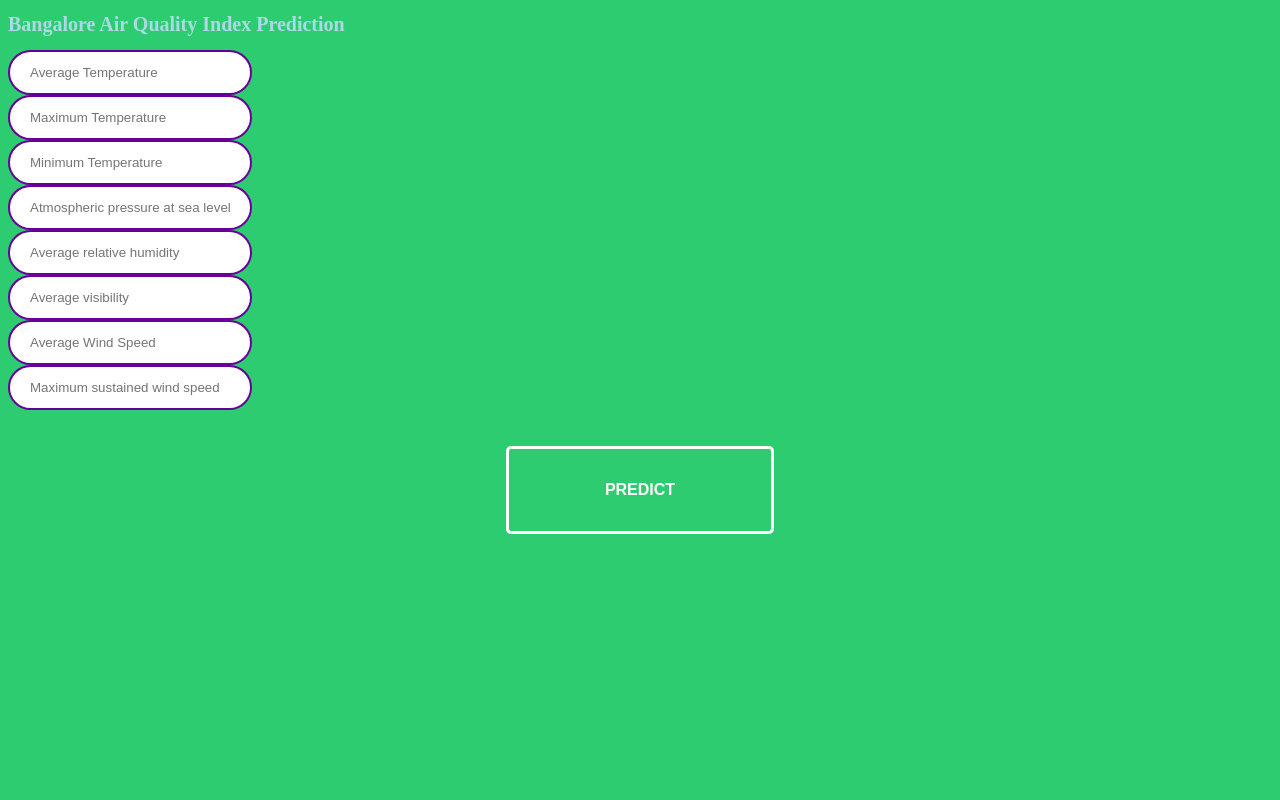
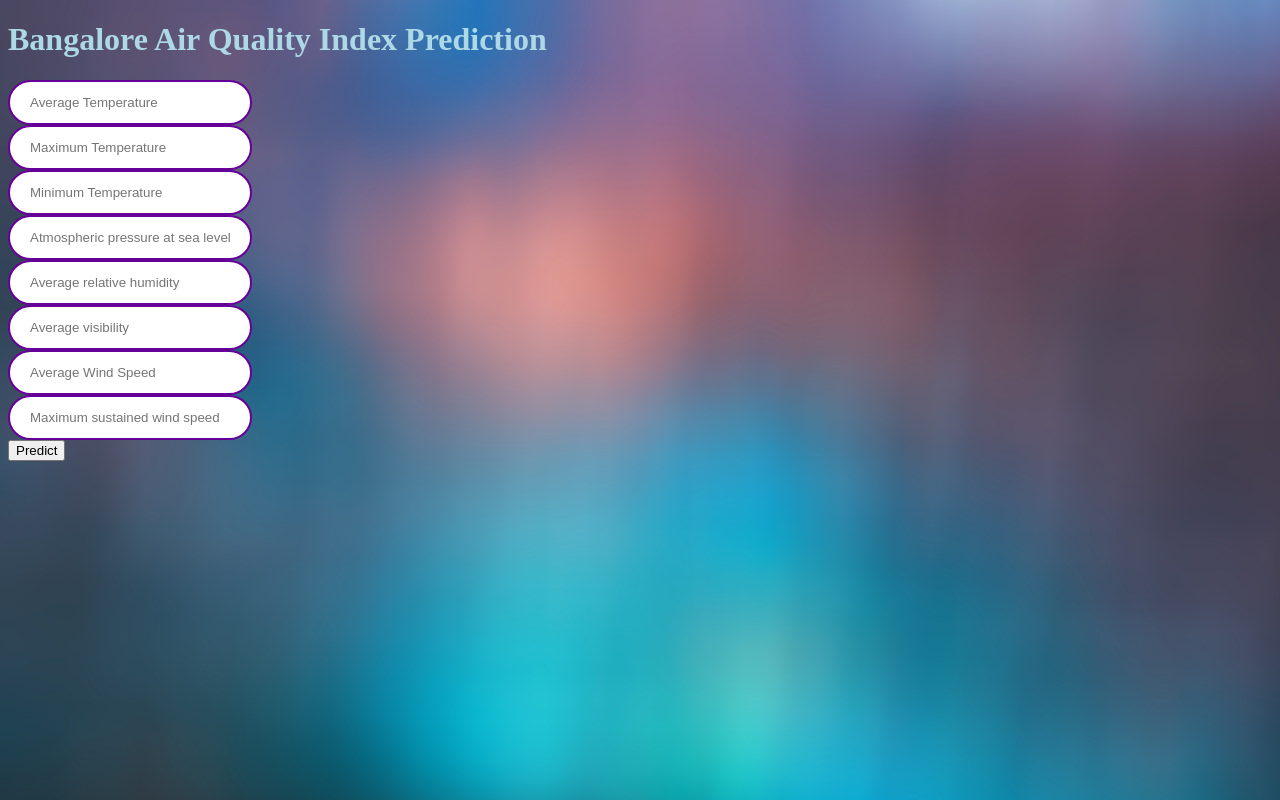
Before and after one commit to RaviG007/AQIapp2, a Flask app: page / in a window 1280 px wide. Run offline with Flask 2, Linux system fonts and the light colour scheme; parts of the project's set-up code (start-up, migrations or seed data) failed here and were passed over.

Commit message:
Update style.css

```diff
--- a/static/css/style.css
+++ b/static/css/style.css
@@ -11,58 +11,3 @@ h1 {
     width: 200px;
     height: 1px;
 }
-body {
-  background: #2ecc71;
-  font-size: 62.5%;
-}
-
-.container {
-  padding: 2em;
-}
-
-/* GENERAL BUTTON STYLING */
-button,
-button::after {
-  -webkit-transition: all 0.3s;
-	-moz-transition: all 0.3s;
-  -o-transition: all 0.3s;
-	transition: all 0.3s;
-}
-
-button {
-  background: none;
-  border: 3px solid #fff;
-  border-radius: 5px;
-  color: #fff;
-  display: block;
-  font-size: 1.6em;
-  font-weight: bold;
-  margin: 1em auto;
-  padding: 2em 6em;
-  position: relative;
-  text-transform: uppercase;
-}
-
-button::before,
-button::after {
-  background: #fff;
-  content: '';
-  position: absolute;
-  z-index: -1;
-}
-
-button:hover {
-  color: #2ecc71;
-}
-
-/* BUTTON 1 */
-.btn-1::after {
-  height: 0;
-  left: 0;
-  top: 0;
-  width: 100%;
-}
-
-.btn-1:hover:after {
-  height: 100%;
-}
```
